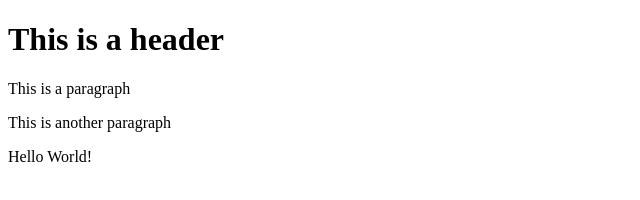
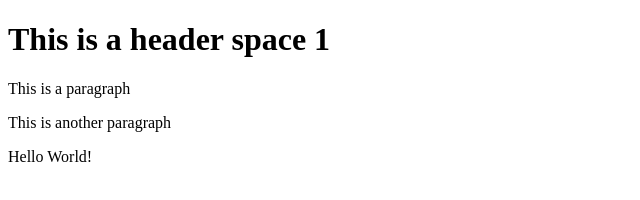
Before and after one commit to daviddufore/git-test, a website: page index.html in a window 1280 px wide. Shown: the whole page, without its empty margins (0-640 px from the left). Drawn offline with Linux system fonts and the light colour scheme.

Commit message:
updated html

```diff
--- a/index.html
+++ b/index.html
@@ -1,7 +1,7 @@
 <!DOCTYPE html>
 <html>
   <body>
-    <h1>This is a header</h1>
+    <h1>This is a header space 1</h1>
     <p>This is a paragraph</p>
     <p>This is another paragraph</p>
     <p>Hello World!</p>
```
